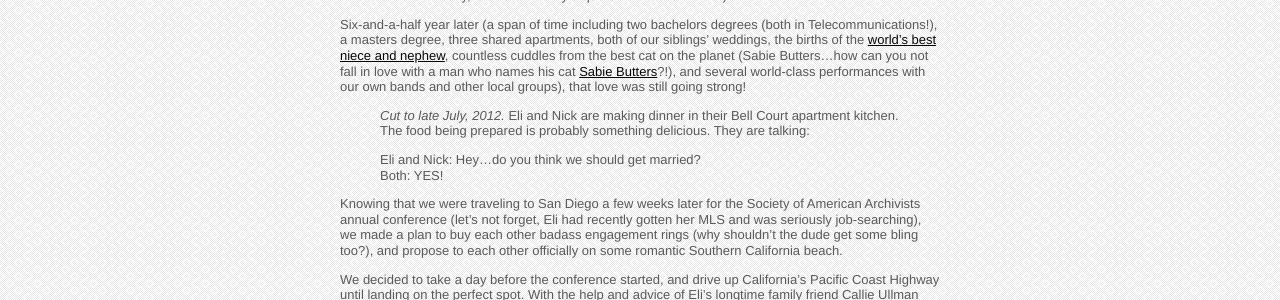
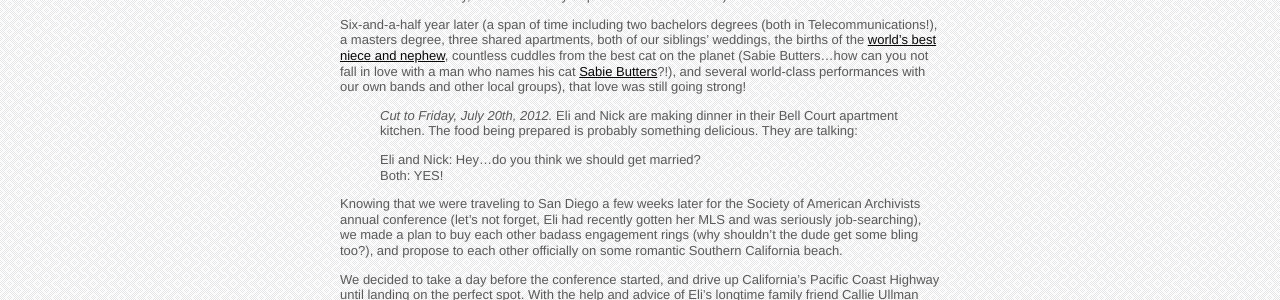
Before and after one commit to nikolaiwarner/eliandnick.com, a Jekyll site: the page built from index.md, in a window 1280 px wide. Shown: the part 962-1262 px from the top of the page. Built offline with Jekyll 4.4.1, drawn with Linux system fonts in a browser that asks for light colours; nearby versions of some CDN libraries.

Commit message:
Update index.md

```diff
--- a/index.md
+++ b/index.md
@@ -11,7 +11,7 @@ In the fall of 2005, we met again - Eli became the WRFL Office Assistant and sta
 
 Six-and-a-half year later (a span of time including two bachelors degrees (both in Telecommunications!), a masters degree, three shared apartments, both of our siblings’ weddings, the births of the [world’s best niece and nephew](http://instagram.com/p/VkMPqkLH_8/), countless cuddles from the best cat on the planet (Sabie Butters...how can you not fall in love with a man who names his cat [Sabie Butters](http://instagram.com/p/TGL29DLHzr/)?!), and several world-class performances with our own bands and other local groups), that love was still going strong!
 
-> _Cut to late July, 2012._ Eli and Nick are making dinner in their Bell Court apartment kitchen. The food being prepared is probably something delicious. They are talking:
+> _Cut to Friday, July 20th, 2012._ Eli and Nick are making dinner in their Bell Court apartment kitchen. The food being prepared is probably something delicious. They are talking:
 
 > Eli and Nick: Hey...do you think we should get married?
 > Both: YES!
```
